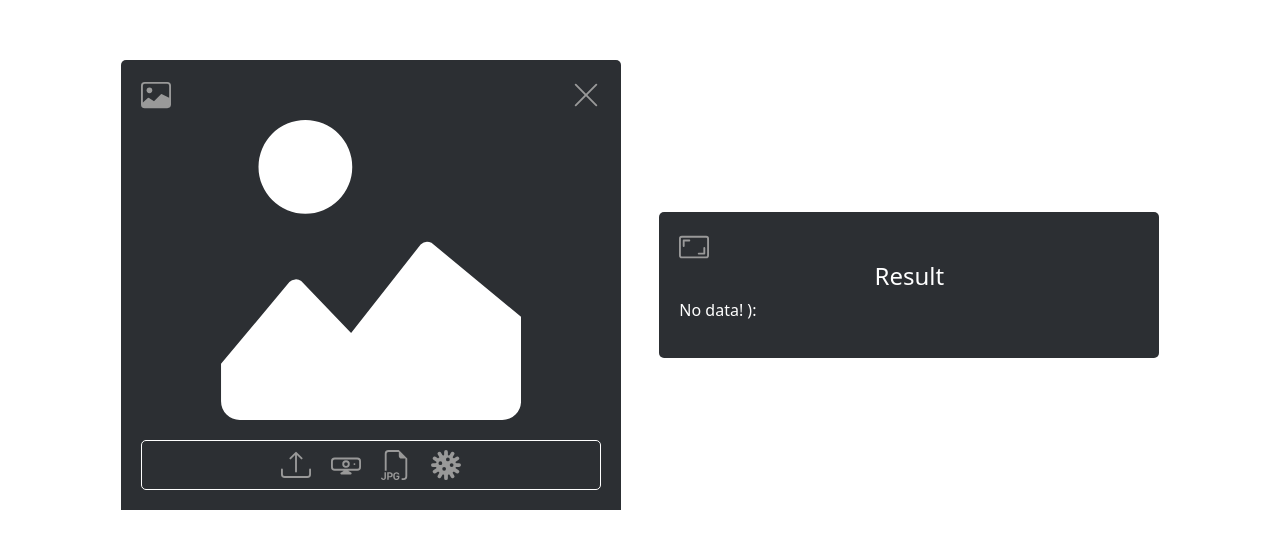
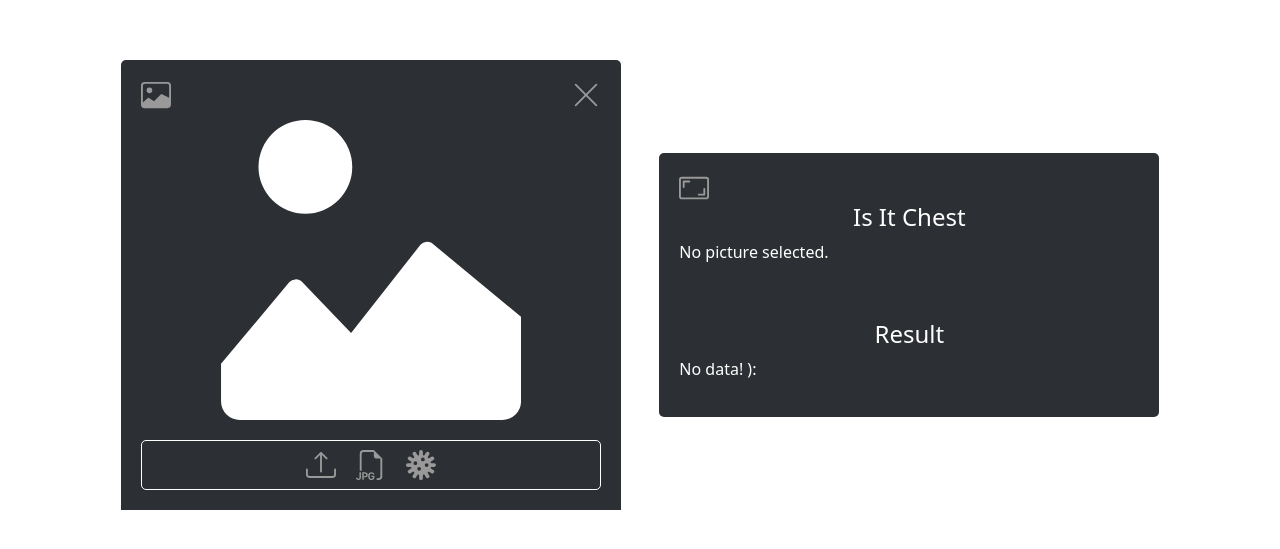
Before and after one commit to Blackxok/lessonR, a React (Vite) app: page / in a window 1280 px wide. Shown: the part 115-664 px from the top of the page. Built offline with nearby package versions, Linux system fonts and the light colour scheme.

Commit message:
added check chest

```diff
--- a/src/App.css
+++ b/src/App.css
@@ -102,7 +102,13 @@
 	width: 500px;
 	background-color: #2c2f33;
 	padding: 20px;
-	border-radius: 5px;
+	border-radius: 0px 0px 5px 5px;
+}
+.top_output {
+	width: 500px;
+	background-color: #2c2f33;
+	padding: 20px;
+	border-radius: 5px 5px 0px 0px;
 }
 .output_afresh {
 	width: 100%;
@@ -116,7 +122,8 @@
 	background: white !important;
 	color: #2c2f33;
 }
-.output_component h4 {
+.output_component h4,
+.top_output h4 {
 	color: white;
 	text-align: center;
 	user-select: none;
--- a/src/components/Home.jsx
+++ b/src/components/Home.jsx
@@ -6,6 +6,8 @@ const Home = () => {
 	const [loader, setLoader] = useState(false)
 	const [result, setResult] = useState(null)
 	const [title, setTitle] = useState('Result')
+	const [isitchest, setIsitchest] = useState(false)
+	const [correct, setCorrect] = useState(null)
 
 	return (
 		<>
@@ -15,6 +17,8 @@ const Home = () => {
 						setLoader={setLoader}
 						setResult={setResult}
 						setTitle={setTitle}
+						setIsitchest={setIsitchest}
+						setCorrect={setCorrect}
 					/>
 				</div>
 				{loader && (
@@ -25,7 +29,7 @@ const Home = () => {
 					</div>
 				)}
 				<div className='column'>
-					<OutputCom result={result} title={title} />
+					<OutputCom result={result} title={title} isitchest={isitchest} correct={correct}/>
 				</div>
 			</div>
 		</>
--- a/src/components/InputCom.jsx
+++ b/src/components/InputCom.jsx
@@ -5,11 +5,16 @@ import {
 	ImageAlt,
 	Upload,
 	Virus,
-	Webcam,
 	XLg,
 } from 'react-bootstrap-icons'
 
-export default function InputCom({ setLoader, setResult, setTitle}) {
+export default function InputCom({
+	setLoader,
+	setResult,
+	setTitle,
+	setIsitchest,
+	setCorrect,
+}) {
 	const fileInputRef = useRef(null)
 	const [selectedImage, setSelectedImage] = useState(null)
 	const [selectedFile, setSelectedFile] = useState(null)
@@ -40,9 +45,23 @@ export default function InputCom({ setLoader, setResult, setTitle}) {
 			fileInputRef.current.value = ''
 		}
 		setResult(null)
+		setCorrect(false)
+		setIsitchest(false)
 	}
 
-	const handleSubmit = async () => {
+	const handleSubmit = async checked => {
+		const checkedConfidence = checked[0].confidence * 100
+		const checkedLabel = checked[0].label
+		// console.log(checkedLabel)
+
+		if (checkedConfidence >= 50 && checkedLabel === 'chest_image') {
+			setIsitchest(checked)
+			setCorrect(true)
+		} else {
+			setCorrect(false)
+			setIsitchest(checked)
+		}
+
 		setActiveApi(prevApi => (prevApi === 'api1' ? 'api2' : 'api1'))
 
 		if (!selectedFile) {
@@ -84,7 +103,38 @@ export default function InputCom({ setLoader, setResult, setTitle}) {
 		}
 		setLoader(false)
 	}
+	//
+	//
+	const checkImg = async () => {
+		if (!selectedFile) {
+			alert('Please select an image to submit.')
+			return
+		}
 
+		const formData = new FormData()
+		formData.append('file', selectedFile)
+
+		setLoader(true)
+
+		try {
+			const response = await fetch('http://149.28.56.114/onlychest', {
+				method: 'POST',
+				body: formData,
+			})
+
+			if (response.ok) {
+				const result = await response.json()
+				handleSubmit(result)
+			} else {
+				const errorResult = await response.json()
+				console.log(`Failed: ${errorResult.message || 'Error'}`)
+			}
+		} catch (error) {
+			console.error('An error occurred:', error)
+			console.log('An error occurred while uploading the image.')
+		}
+		setLoader(false)
+	}
 	return (
 		<>
 			<div className='input_box'>
@@ -102,14 +152,14 @@ export default function InputCom({ setLoader, setResult, setTitle}) {
 					</div>
 				</div>
 				<div className='input_functions'>
-					<Upload size={30} className='input_f' onClick={handleSubmit} />
-					<Webcam size={30} className='input_f' />
+					<Upload size={30} className='input_f' onClick={checkImg} />
+					{/* <Webcam size={30} className='input_f' /> */}
 					<FiletypeJpg
 						size={30}
 						className='input_f'
 						onClick={handleFilePickerClick}
 					/>
-					<Virus size={30} className='input_f' onClick={handleSubmit} />
+					<Virus size={30} className='input_f' onClick={checkImg} />
 				</div>
 			</div>
 			<input
--- a/src/components/OutputCom.jsx
+++ b/src/components/OutputCom.jsx
@@ -1,4 +1,4 @@
-import React, { useEffect, useState } from 'react'
+import React, { useEffect, useRef } from 'react'
 import { AspectRatio } from 'react-bootstrap-icons'
 
 const DynamicProgressBar = ({ label, percentage }) => {
@@ -22,33 +22,49 @@ const DynamicProgressBar = ({ label, percentage }) => {
 	)
 }
 
-const OutputCom = ({ result, secondResult, title }) => {
-	const [data, setData] = useState([])
+const OutputCom = ({ result, title, isitchest, correct }) => {
+	// UseRef to store the data reference
+	const dataRef = useRef([])
 
+	// Update dataRef when result changes
 	useEffect(() => {
-		if (secondResult) {
-			setData(secondResult)
-		} else if (result) {
-			setData(result)
+		if (result) {
+			dataRef.current = result
 		}
-	}, [result, secondResult])
+	}, [result])
 
 	return (
-		<div className='output_component'>
+		<>
+			<div className='top_output'>
 				<AspectRatio size={30} className='out_top' />
-			<h4>{title}</h4>
-			{data.length > 0 ? (
-				data.map((item, index) => (
+				<h4>Is It Chest</h4>
+				{isitchest.length > 0 ? (
+					isitchest.map((item, index) => (
 						<DynamicProgressBar
 							key={index}
 							label={item.label}
-						percentage={item.confidence * 100}
+							percentage={Math.round(item.confidence * 100)}
 						/>
 					))
 				) : (
-				<p style={{ color: 'white' }}>No data! ): </p>
+					<p style={{ color: 'white' }}>No picture selected.</p>
 				)}
 			</div>
+			<div className='output_component'>
+				<h4>{title}</h4>
+				{correct && dataRef.current.length > 0 ? (
+					dataRef.current.map((item, index) => (
+						<DynamicProgressBar
+							key={index}
+							label={item.label}
+							percentage={Math.round(item.confidence * 100)}
+						/>
+					))
+				) : (
+					<p style={{ color: 'white' }}>No data! ):</p>
+				)}
+			</div>
+		</>
 	)
 }
 
```
Lines whose indentation alone changed are shown as unchanged.
